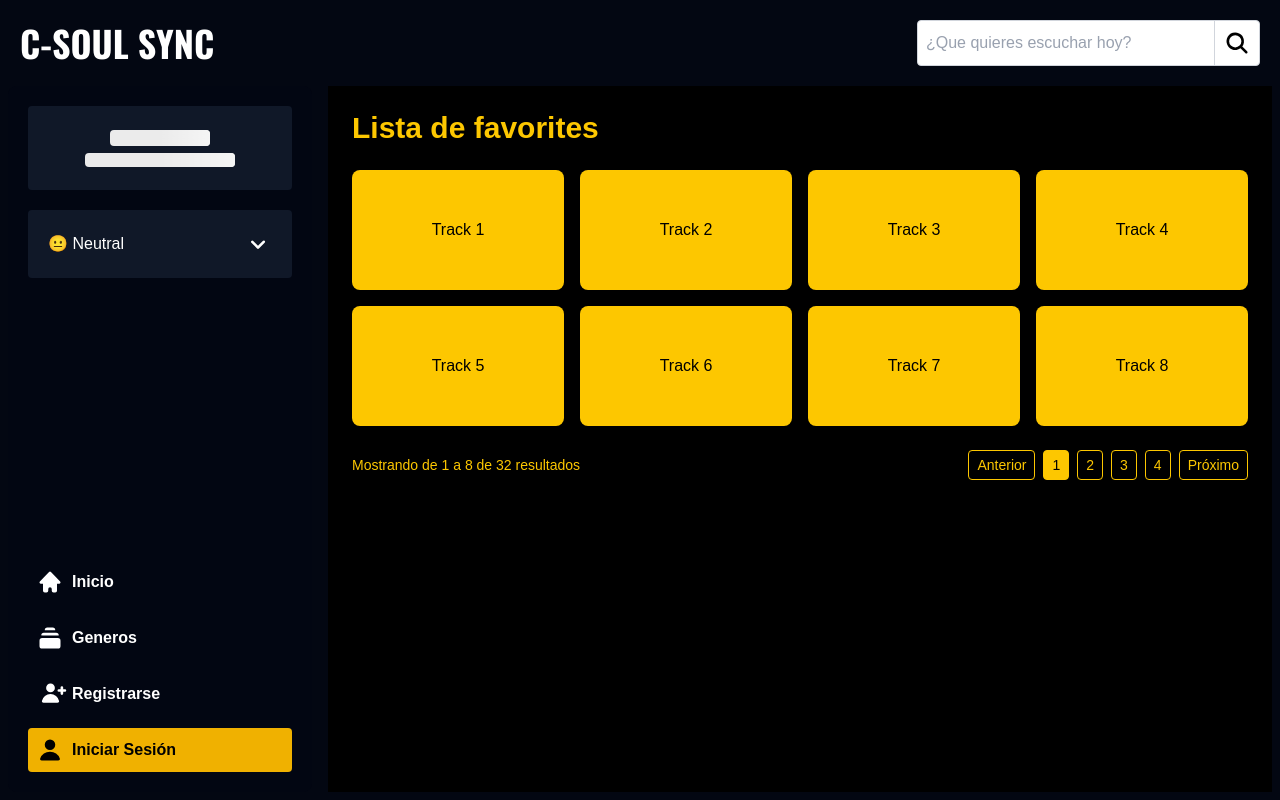
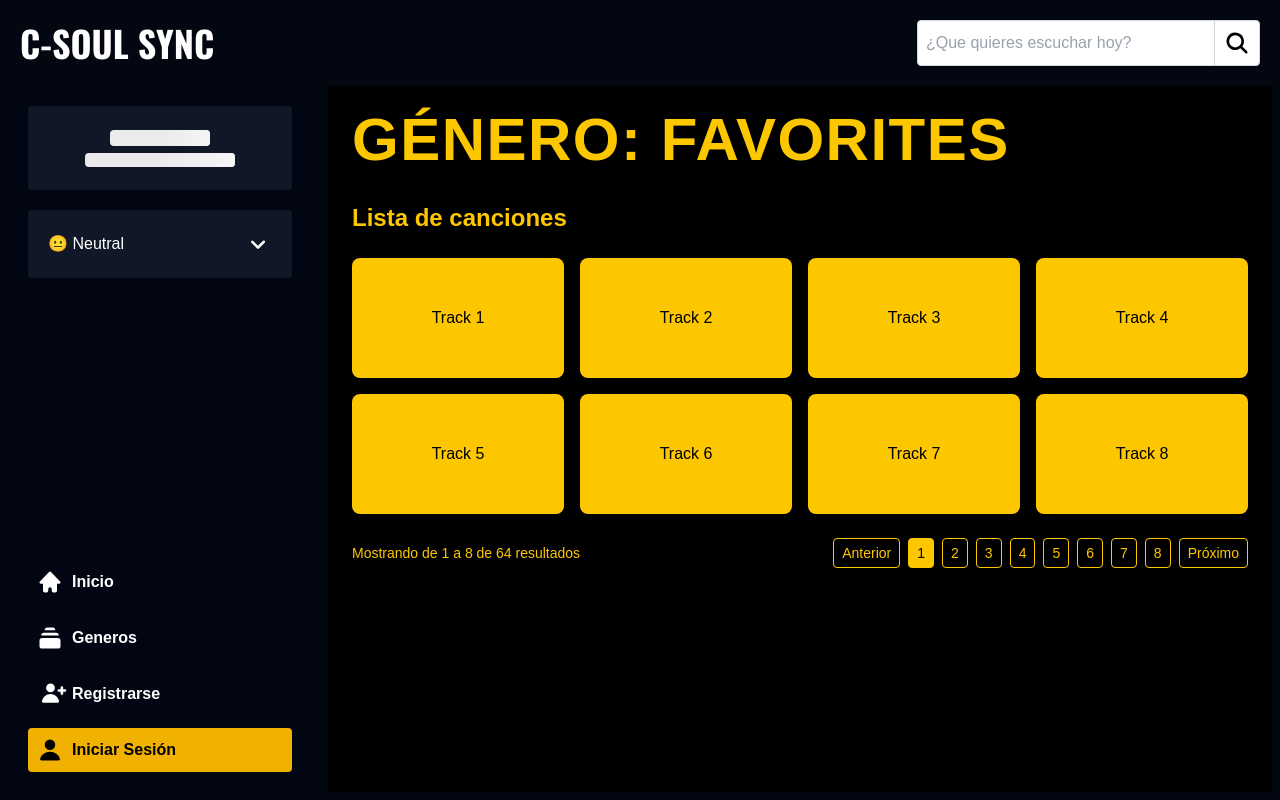
Before and after one commit to camilo51/C_Soul_Sync-Frontend, a Next.js app: page /favorites in a window 1280 px wide. Built offline with nearby package versions, Linux system fonts and the light colour scheme; a web font is replaced by a local one.

Commit message:
Implement Genre component and fix routing

```diff
--- a/src/app/(main)/[name]/page.tsx
+++ b/src/app/(main)/[name]/page.tsx
@@ -1,6 +1,12 @@
 import Bring from '@/features/Bring'
+import Genre from '@/features/Genre'
 
-export default function () {
-  return <Bring />
-
+export default async function Page({ params }: { params: Promise<{ name: string }> }) {
+  const { name } = await params;
+  return (
+    <div>
+      <Genre genre={name} />
+      <Bring />
+    </div>
+  )
 }
--- a/src/components/Pagination.tsx
+++ b/src/components/Pagination.tsx
@@ -1,5 +1,4 @@
 'use client';
-import { useParams } from "next/navigation";
 import React from "react";
 
 interface TracksProps {
@@ -8,9 +7,6 @@ interface TracksProps {
 }
 
 const TracksView: React.FC<TracksProps> = ({ totalResults, itemsPerPage = 8 }) => {
-  const params = useParams();
-  const name = params?.name as string;
-
   const currentPage = 1;
   const totalPages = Math.ceil(totalResults / itemsPerPage);
 
@@ -20,8 +16,8 @@ const TracksView: React.FC<TracksProps> = ({ totalResults, itemsPerPage = 8 }) =
   }));
 
   return (
-    <div className="p-6 bg-black min-h-screen text-yellow-400">
-      <h1 className="text-3xl font-bold mb-6">Lista de {name}</h1>
+    <>
+      <h2 className="text-2xl font-bold mb-6">Lista de canciones</h2>
 
       <div className="grid grid-cols-2 md:grid-cols-4 gap-4 mb-6">
         {tracks.map((track) => (
@@ -45,11 +41,10 @@ const TracksView: React.FC<TracksProps> = ({ totalResults, itemsPerPage = 8 }) =
           {[...Array(totalPages)].map((_, i) => (
             <button
               key={i}
-              className={`px-2 py-1 border border-yellow-400 rounded transition ${
-                i + 1 === currentPage
+              className={`px-2 py-1 border border-yellow-400 rounded transition ${i + 1 === currentPage
                   ? 'bg-yellow-400 text-black'
                   : 'hover:bg-yellow-400 hover:text-black'
-              }`}
+                }`}
             >
               {i + 1}
             </button>
@@ -59,7 +54,7 @@ const TracksView: React.FC<TracksProps> = ({ totalResults, itemsPerPage = 8 }) =
           </button>
         </div>
       </div>
-    </div>
+    </>
   );
 };
 
--- a/src/contexts/AuthContext.tsx
+++ b/src/contexts/AuthContext.tsx
@@ -1,7 +1,7 @@
 "use client";
 
 import { createContext, useContext, useState, useEffect } from "react";
-import { AuthContextType, ErrorType, LoginUserType, RegisterUserType, SuccessType, UserType } from "@/types";
+import { AuthContextType, ErrorType, LoginUserType, RegisterUserType, SuccessType, UserType } from "../../../types";
 import { RegisterUser, LoginUser, LogoutUser } from "@/services/authService";
 import { toast } from "react-toastify";
 import { useRouter } from "next/navigation";
@@ -28,7 +28,7 @@ export const AuthProvider = ({ children }: { children: React.ReactNode }) => {
 
 
     const handleAuthResponse = (response: SuccessType | ErrorType) => {
-        if(!response.success){
+        if (!response.success) {
             toast.error(response.message);
             return;
         }
--- /dev/null
+++ b/src/features/Genre.tsx
@@ -0,0 +1,15 @@
+import Pagination from '@/components/Pagination'
+
+interface GenreProps {
+    genre: string;
+}
+
+export default function Genre({ genre }: GenreProps) {
+    const totalResults = 64;
+  return (
+    <div className="p-6 bg-black min-h-screen text-yellow-400">
+        <h1 className='text-6xl font-extrabold mb-8 uppercase tracking-wide'>Género: {genre}</h1>
+        <Pagination totalResults={totalResults} itemsPerPage={8}/>
+    </div>
+  );
+}
--- a/src/features/auth/LoginForm.tsx
+++ b/src/features/auth/LoginForm.tsx
@@ -3,12 +3,12 @@
 import { useState } from "react";
 import Link from "next/link";
 import Form from "@/components/Auth/Form";
-import { LoginUserType } from "@/types";
+import { LoginUserType } from "../../../../types";
 import { useAuthContext } from "@/contexts/AuthContext";
 
 export default function LoginForm() {
 
-    const {login} = useAuthContext()
+    const { login } = useAuthContext()
 
     const defaultUser: LoginUserType = {
         email: "",
--- a/src/features/auth/RegisterForm.tsx
+++ b/src/features/auth/RegisterForm.tsx
@@ -3,13 +3,13 @@
 import Form from "@/components/Auth/Form";
 import { useAuthContext } from "@/contexts/AuthContext";
 import { RegisterUser } from "@/services/authService";
-import { RegisterUserType, RegisterUserFormType } from "@/types";
+import { RegisterUserType, RegisterUserFormType } from "../../../../types";
 import Link from "next/link";
 import { useState } from "react";
 
 export default function RegisterView() {
 
-    const {register} = useAuthContext();
+    const { register } = useAuthContext();
 
     const defaultUser: RegisterUserFormType = {
         name: "",
--- a/src/services/authService.ts
+++ b/src/services/authService.ts
@@ -1,7 +1,7 @@
-import { LoginUserType, RegisterUserType } from "@/types";
+import { LoginUserType, RegisterUserType } from "../../../types";
 
 
-export const RegisterUser = async (data : RegisterUserType) => {
+export const RegisterUser = async (data: RegisterUserType) => {
     try {
         const response = await fetch(`${process.env.NEXT_PUBLIC_BACKEND_URL}/auth/register`, {
             method: "POST",
@@ -17,7 +17,7 @@ export const RegisterUser = async (data : RegisterUserType) => {
     }
 }
 
-export const LoginUser = async (data : LoginUserType) => {
+export const LoginUser = async (data: LoginUserType) => {
     try {
         const response = await fetch(`${process.env.NEXT_PUBLIC_BACKEND_URL}/auth/login`, {
             method: "POST",
```
Also changed, not shown: src/types/index.ts (+4 -4 lines), 1 other file (tests, documents, lock files or other folders).
